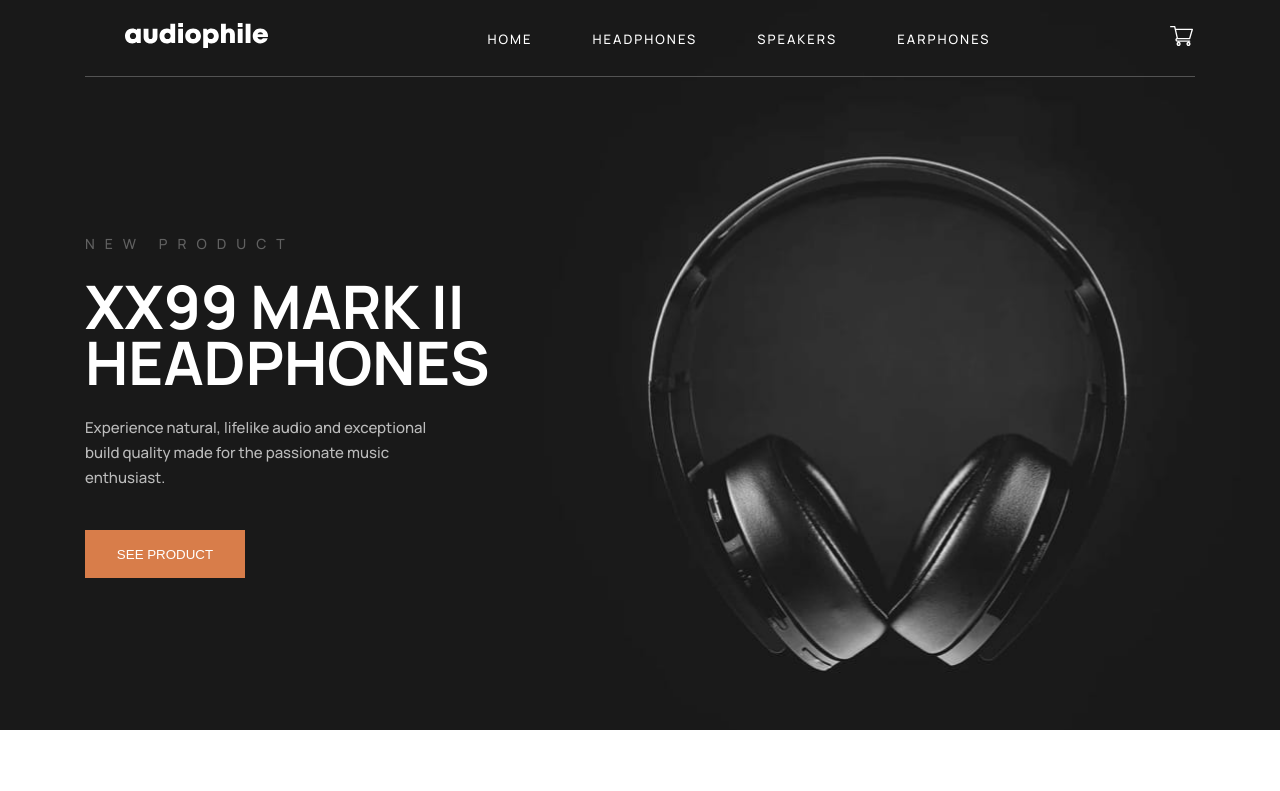
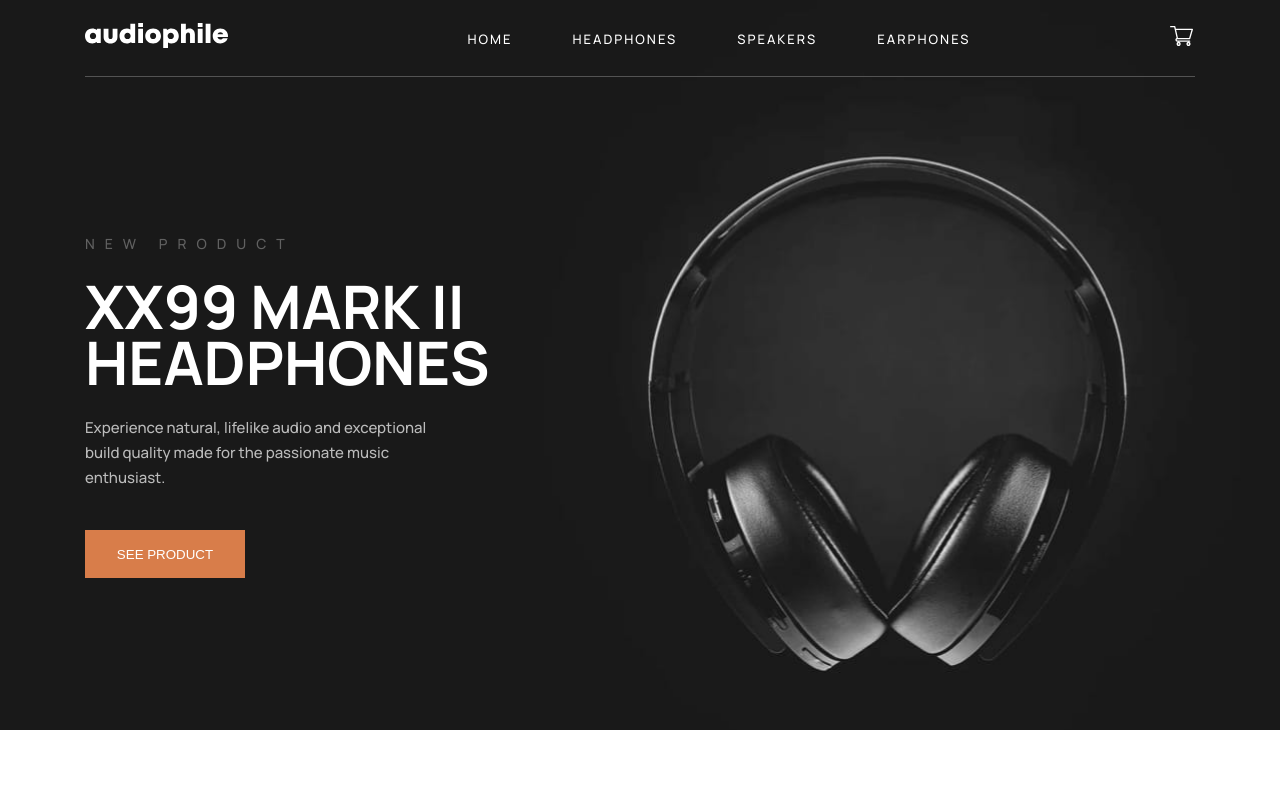
Before and after one commit to envincebal/audiophile-ecommerce, a React (Create React App) app: page / in a window 1280 px wide. Shown: the top 791 px of the page. Built offline with nearby package versions, Linux system fonts and the light colour scheme.

Commit message:
Fixed alignment bug on navbar logo.

```diff
--- a/src/components/Navbar/Navbar.scss
+++ b/src/components/Navbar/Navbar.scss
@@ -19,7 +19,13 @@
       display: flex;
     }
   }
-  a {
+
+  .nav-links {
+    display: flex;
+    @media (max-width: 1000px) {
+      display: none;
+    }
+      a {
     margin-left: 40px;
     @media (max-width: 1000px) {
       margin-right: auto;
@@ -28,12 +34,6 @@
       margin: 0 auto;
     }
   }
-
-  .nav-links {
-    display: flex;
-    @media (max-width: 1000px) {
-      display: none;
-    }
     .link-item {
       list-style-type: none;
       margin: 0 10px;
```
